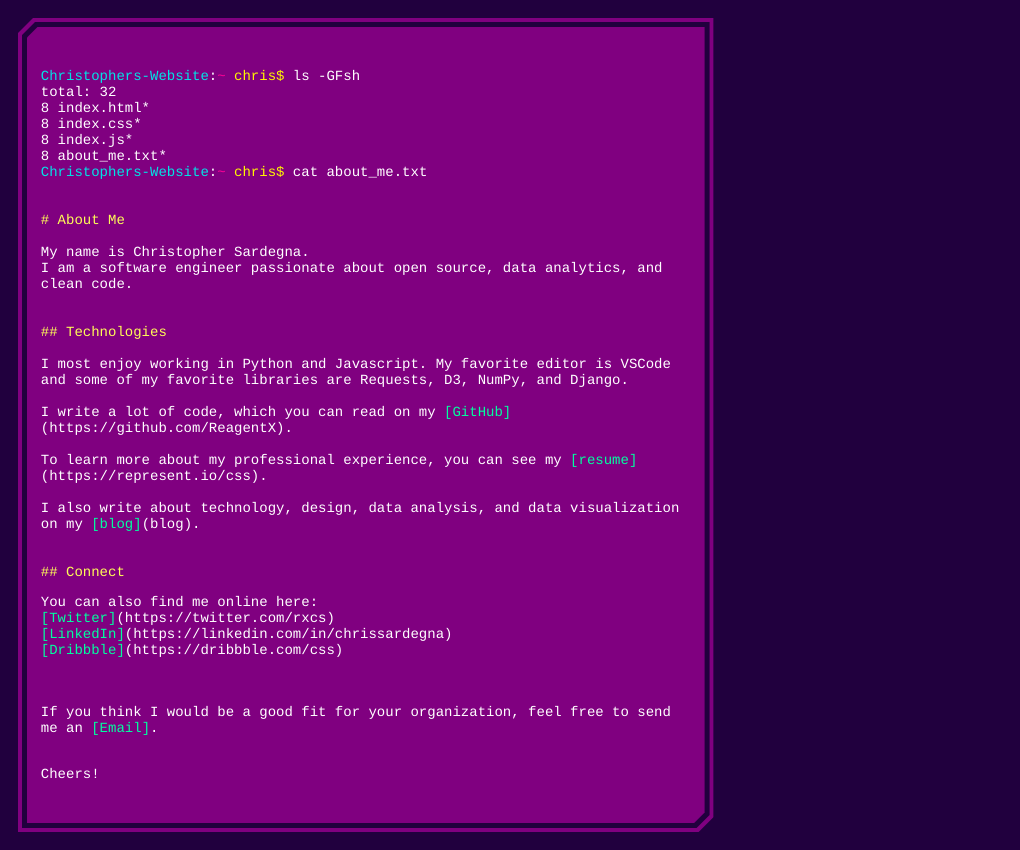
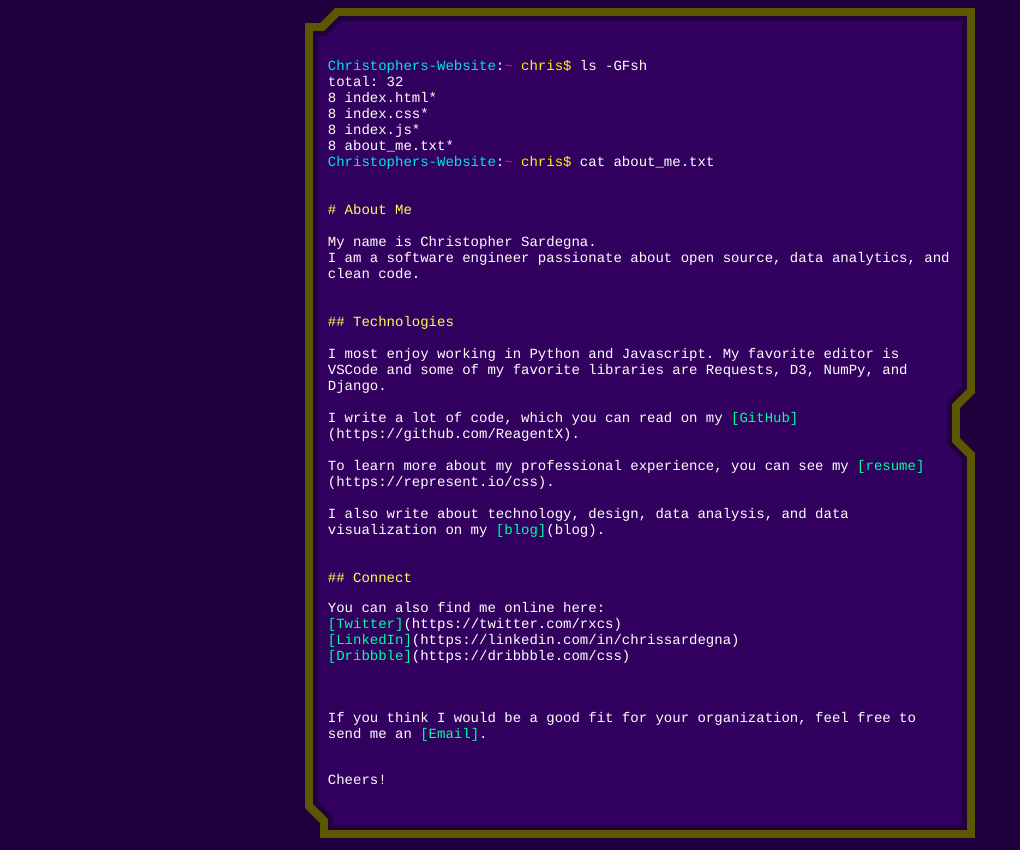
Before and after one commit to ReagentX/reagentx.github.io, a PHP site: page / in a window 1280 px wide. Shown: the whole page, without its empty margins (0-1020 px from the left). Run offline with PHP 8.4, Linux system fonts and the light colour scheme.

Commit message:
Update element css

```diff
--- a/css/elements.css
+++ b/css/elements.css
@@ -1,14 +1,13 @@
 div.console {
-    display: inline-block;
-    max-width: 800px;
-    min-width: 600px;
-    margin: 10px;
+    max-width: 650px;
+    margin-left: auto;
+    margin-right: auto;
     --aug-border: 5px;
     --aug-inset: 5px;
     padding: 10px; /* mind the gap */
-    --aug-border-bg: purple;
-    --aug-inset-bg: purple;
+    --aug-border-bg: #5C5800;
+    --aug-inset-bg: #32005E;
 }
 div.console0 {
-    --aug-border: 4px;
+    --aug-border: 8px;
 }
--- a/index.html
+++ b/index.html
@@ -12,7 +12,7 @@
     <link rel="shortcut icon" href="favicon.ico">
   </head>
   <body>
-      <div class="console console0" augmented-ui="tl-clip br-clip exe">
+      <div class="console console0" augmented-ui="tl-clip-x r-clip-y bl-clip-y exe">
         <div id="console"></div>
       </div>
   </body>
```
